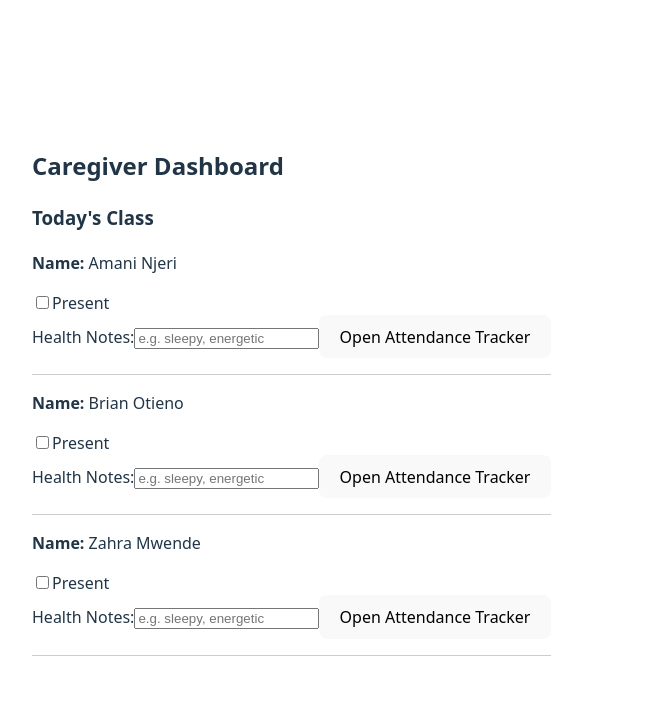
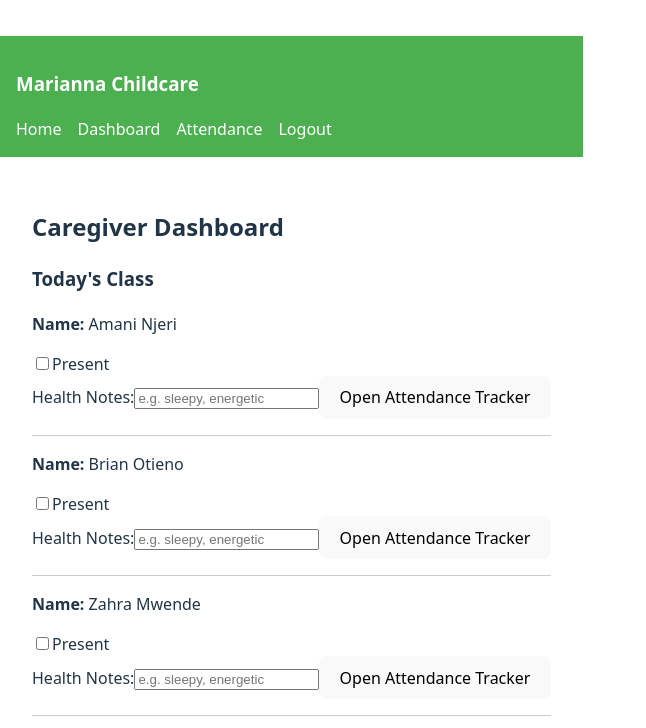
Before and after one commit to Zambagarrah/Childcare_System, a React (Vite) app: page /caregiver-dashboard in a window 1280 px wide. Shown: the top 728 px of the page, without its empty margins (0-646 px from the left). Built offline with nearby package versions, Linux system fonts and the light colour scheme.

Commit message:
feat: Integrate Navbar into all dashboards with role-specific props

```diff
--- a/src/components/Dashboard/AdminDashboard.jsx
+++ b/src/components/Dashboard/AdminDashboard.jsx
@@ -1,4 +1,5 @@
 import React from 'react';
+import Navbar from '../Navbar/Navbar';
 
 // Dummy data for demonstration
 const stats = {
@@ -15,6 +16,8 @@ const staffList = [
 
 export default function AdminDashboard() {
   return (
+    <>
+      <Navbar role="admin" />
       <main style={{ padding: '2rem' }}>
         <h2>Admin Dashboard</h2>
 
@@ -44,5 +47,6 @@ export default function AdminDashboard() {
           <p>Feature coming soon: View and manage child enrollment records.</p>
         </section>
       </main>
+    </>
   );
 }
--- a/src/components/Dashboard/CaregiverDashboard.jsx
+++ b/src/components/Dashboard/CaregiverDashboard.jsx
@@ -1,4 +1,5 @@
 import React, { useState } from 'react';
+import Navbar from '../Navbar/Navbar';
 
 // Dummy class roster
 const initialRoster = [
@@ -25,6 +26,8 @@ export default function CaregiverDashboard() {
   };
 
   return (
+    <>
+      <Navbar role="caregiver" />
       <main style={{ padding: '2rem' }}>
         <h2>Caregiver Dashboard</h2>
 
@@ -59,5 +62,6 @@ export default function CaregiverDashboard() {
           ))}
         </section>
       </main>
+    </>
   );
 }
--- a/src/components/Dashboard/ParentDashboard.jsx
+++ b/src/components/Dashboard/ParentDashboard.jsx
@@ -1,4 +1,5 @@
 import React from 'react';
+import Navbar from '../Navbar/Navbar';
 
 // Dummy child data for demonstration
 const childData = {
@@ -10,6 +11,8 @@ const childData = {
 
 export default function ParentDashboard() {
   return (
+    <>
+      <Navbar role="parent" />
       <main style={{ padding: '2rem' }}>
         <h2>Parent Dashboard</h2>
 
@@ -43,5 +46,6 @@ export default function ParentDashboard() {
           </ul>
         </section>
       </main>
+    </>
   );
 }
```
Lines whose indentation alone changed are shown as unchanged.
